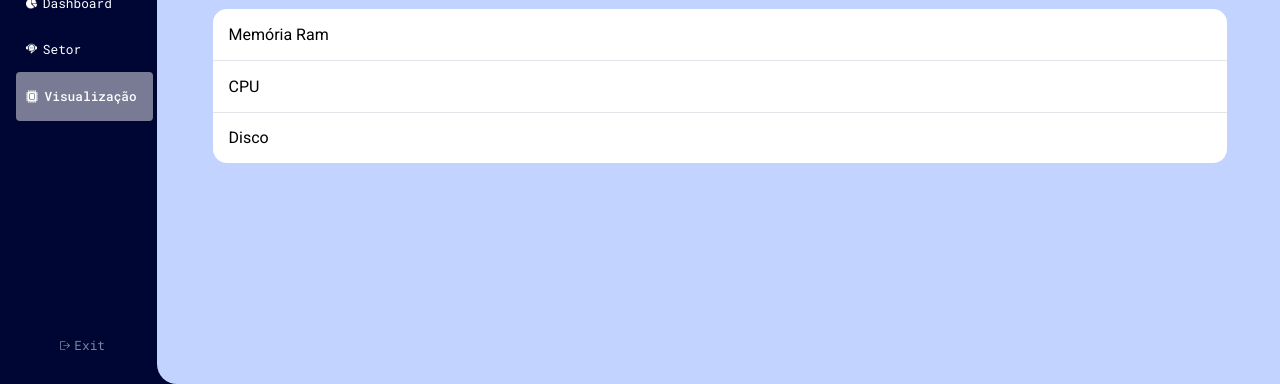
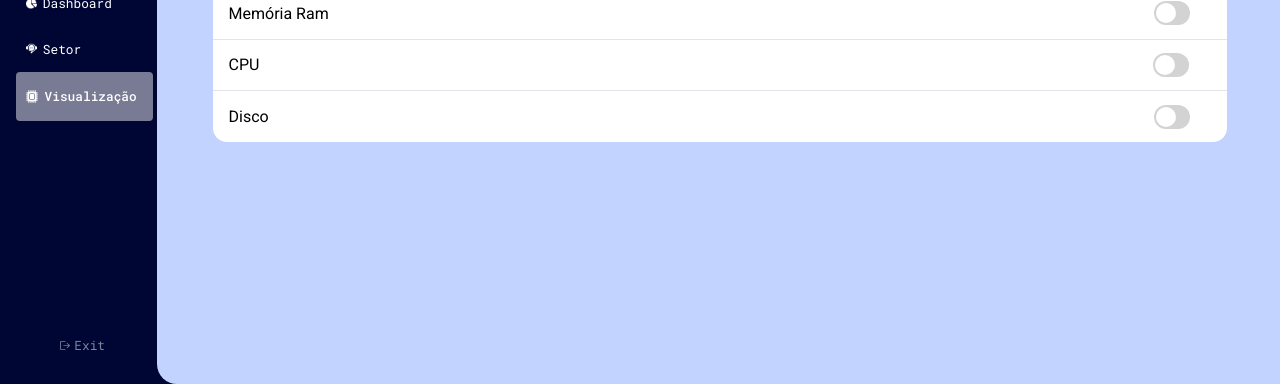
Before and after one commit to ExitoTech/Site-institucional, a website: page site/public/visualizacao.html in a window 1280 px wide. Shown: the part 416-800 px from the top of the page. Drawn offline with Linux system fonts and the light colour scheme.

Commit message:
remoção de nova máquina e botão toggle adicionado

```diff
--- a/site/public/css/visualizacao.css
+++ b/site/public/css/visualizacao.css
@@ -63,7 +63,7 @@ body {
     flex-direction: column;
 }
 
-a{
+a {
     color: #fff;
     outline: none;
     text-decoration: none;
@@ -78,12 +78,12 @@ a{
     font-size: 80%;
 }
 
-.opcaoNavBar.agora{
+.opcaoNavBar.agora {
     background-color: rgba(255, 255, 255, 0.469);
     height: 100%;
-    width:100%;
+    width: 100%;
     border-radius: 4px;
-  }
+}
 
 .opcaoNavBar img {
     width: 10%;
@@ -225,3 +225,177 @@ a{
     justify-content: space-between;
     align-items: center;
 }
+
+
+
+.toggle {
+    display: none;
+}
+
+.toggle+label {
+
+    width: 32px;
+    height: 20px;
+    background: lightgrey;
+    display: block;
+    position: relative;
+    left: 825px;
+    border-radius: 20px;
+    padding: 2px;
+    transition: 200ms;
+    cursor: pointer;
+}
+
+.toggle+label:before {
+
+    content: "";
+    position: absolute;
+    width: 20px;
+    height: 20px;
+    background: white;
+    display: block;
+    border-radius: 50%;
+    right: unset;
+    left: 2px;
+    top: 2px;
+    transition: 200ms;
+}
+
+.toggle:checked+label {
+    background: blue;
+}
+
+.toggle:checked+label:before {
+    content: "";
+    left: calc(100% - 22px);
+    box-shadow: 0 4px 4px rgb(0 0 00 / 10%);
+}
+
+.toggle {
+    display: none;
+}
+
+.toggle+label {
+
+    width: 32px;
+    height: 20px;
+    background: lightgrey;
+    display: block;
+    position: relative;
+    left: 825px;
+    border-radius: 20px;
+    padding: 2px;
+    transition: 200ms;
+    cursor: pointer;
+}
+
+.toggle+label:before {
+
+    content: "";
+    position: absolute;
+    width: 20px;
+    height: 20px;
+    background: white;
+    display: block;
+    border-radius: 50%;
+    right: unset;
+    left: 2px;
+    top: 2px;
+    transition: 200ms;
+}
+
+.toggle:checked+label {
+    background: blue;
+}
+
+.toggle:checked+label:before {
+    content: "";
+    left: calc(100% - 22px);
+    box-shadow: 0 4px 4px rgb(0 0 00 / 10%);
+}
+
+.toggle3 {
+    display: none;
+}
+
+.toggle3+label {
+
+    width: 32px;
+    height: 20px;
+    background: lightgrey;
+    display: block;
+    position: relative;
+    left: 885px;
+    border-radius: 20px;
+    padding: 2px;
+    transition: 200ms;
+    cursor: pointer;
+}
+
+.toggle3+label:before {
+
+    content: "";
+    position: absolute;
+    width: 20px;
+    height: 20px;
+    background: white;
+    display: block;
+    border-radius: 50%;
+    right: unset;
+    left: 2px;
+    top: 2px;
+    transition: 200ms;
+}
+
+.toggle3:checked+label {
+    background: blue;
+}
+
+.toggle3:checked+label:before {
+    content: "";
+    left: calc(100% - 22px);
+    box-shadow: 0 4px 4px rgb(0 0 00 / 10%);
+}
+
+.toggle2 {
+    display: none;
+}
+
+.toggle2+label {
+
+    width: 32px;
+    height: 20px;
+    background: lightgrey;
+    display: block;
+    position: relative;
+    left: 894px;
+    border-radius: 20px;
+    padding: 2px;
+    transition: 200ms;
+    cursor: pointer;
+}
+
+.toggle2+label:before {
+
+    content: "";
+    position: absolute;
+    width: 20px;
+    height: 20px;
+    background: white;
+    display: block;
+    border-radius: 50%;
+    right: unset;
+    left: 2px;
+    top: 2px;
+    transition: 200ms;
+}
+
+.toggle2:checked+label {
+    background: blue;
+}
+
+.toggle2:checked+label:before {
+    content: "";
+    left: calc(100% - 22px);
+    box-shadow: 0 4px 4px rgb(0 0 00 / 10%);
+}
--- a/site/public/visualizacao.html
+++ b/site/public/visualizacao.html
@@ -60,6 +60,11 @@
         </div>
 
         <div class="container">
+
+            <div>
+
+
+            </div>
             <div class="containerContent">
                 <p class="titulo" style="font-weight:500">Visualização</p>
                 <div class="informacaoGerenciamento">
@@ -99,9 +104,9 @@
                             <p>Machine</p>
                             <p>1</p>
                         </div>
-                        <div class="novaMaquina">
+                        <!-- <div class="novaMaquina">
                             <p class="tituloNovaMaquina">+ Nova maquina</p>
-                        </div>
+                        </div> -->
                     </div>
                 </div>
                 <p class="titulo" style="font-weight:500">Opções de visualização</p>
@@ -110,18 +115,27 @@
                         <div class="memoriaRam">
                             <p>Memória Ram</p>
                         </div>
+
+                        <input type="checkbox" class="toggle" id="toggle">
+                        <label for="toggle"></label>
                     </div>
                     <div class="line"></div>
                     <div class="opcao">
                         <div class="cpu">
                             <p>CPU</p>
+
                         </div>
+                        <input type="checkbox" class="toggle2" id="toggle2">
+                        <label for="toggle2"></label>
                     </div>
                     <div class="line"></div>
                     <div class="opcao">
                         <div class="disco">
                             <p>Disco</p>
+
                         </div>
+                        <input type="checkbox" class="toggle3" id="toggle3">
+                        <label for="toggle3"></label>
                     </div>
                 </div>
             </div>
```
